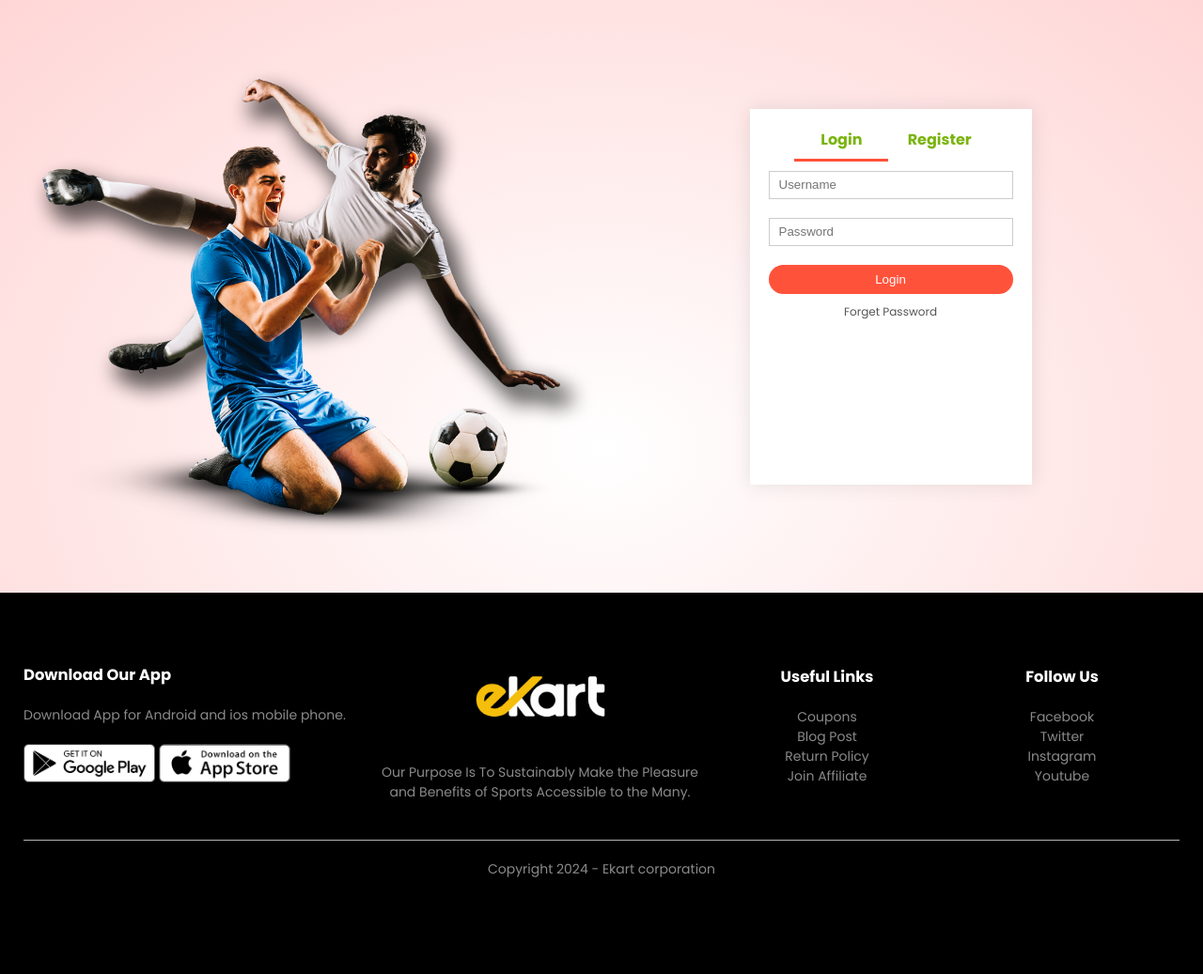
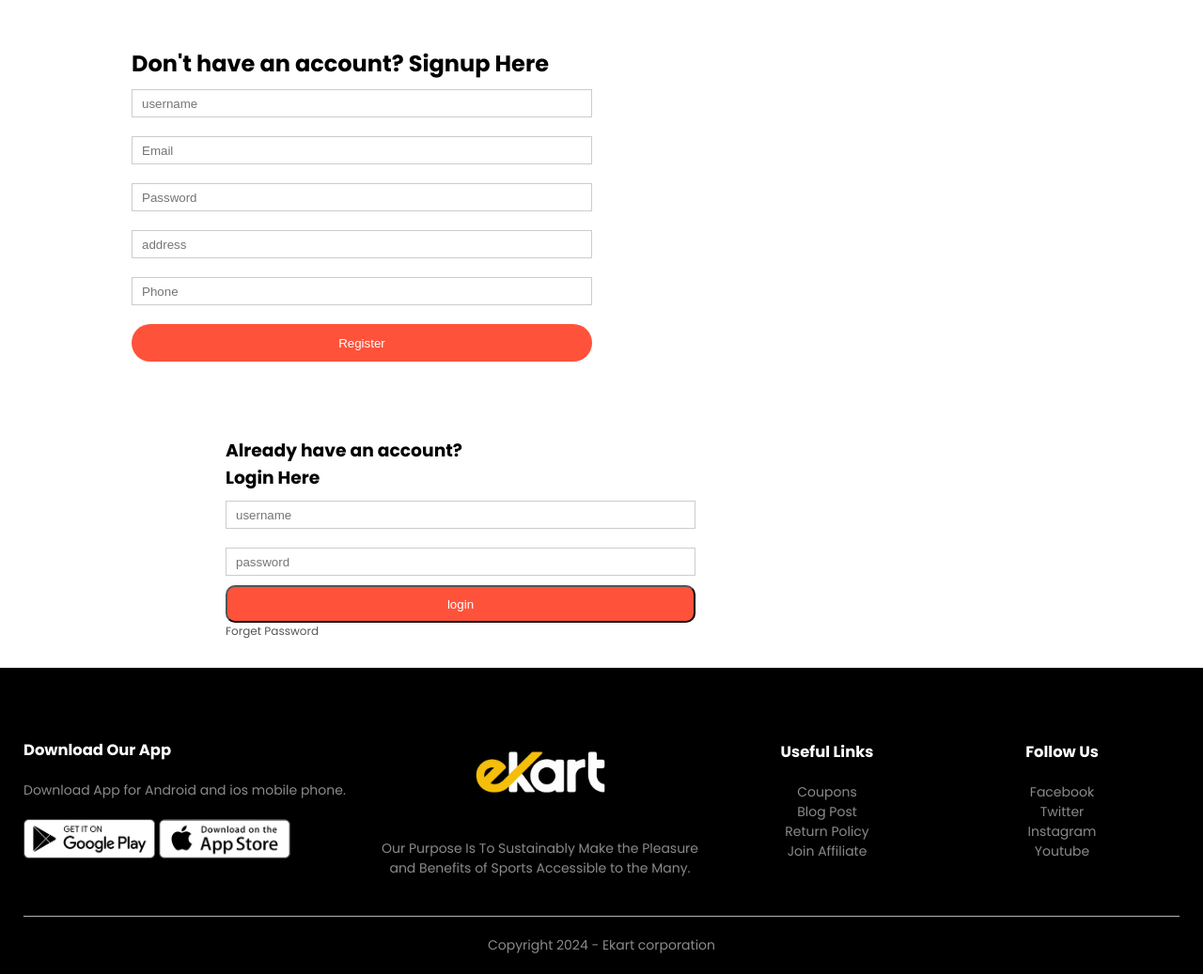
Before and after one commit to RedFoxHarbinger/EKART, a Django app: page /customer_login/ in a window 1280 px wide. Shown: the part 110-1147 px from the top of the page at 94% size. Before the commit the page ends 1044 px from the top, so only its background shows below. Run offline with Django 5.2, Linux system fonts and the light colour scheme.

Commit message:
user account feature completed

```diff
--- a/customers/views.py
+++ b/customers/views.py
@@ -6,7 +6,7 @@
 # Create your views here.
 
 
-def customer_login(request):
+"""def customer_login(request):
     context={}
     if request.POST and 'register' in request.POST:
         context['register']=True
@@ -33,26 +33,57 @@
 
             username=request.POST.get('username')
             password=request.POST.get('password')
-            user = User.objects.get(username='rony')
-            print(user.is_active)  # Should be True
 
             user=authenticate(username='username',password='password')
 
             if user:
-               # login(request,user)
-
+                login(request,user)
+                return redirect('productslist')
                 print("User authenticated")
             else:
                print("Authentication failed")
 
-                #return redirect('productslist')
 
-           # else:
-
-               #messages.error(request,"invalid user")
+               messages.error(request,"invalid user")
 
 
-    return render(request,'customer_account.html',context)
+    return render(request,'customer_account.html',context)"""
+
+
+def customer_login (request):
+   user=None
+   error_message=None
+   bug_message=None
+   if request.POST and 'register' in request.POST:
+      username=request.POST['username']
+      password=request.POST['password']
+      email=request.POST.get('email')
+      address=request.POST.get('address')
+      phone=request.POST.get('phone')
+      print(username,password)
+      try:
+         user=User.objects.create_user(username=username,password=password,email=email)
+         customer.objects.create(user=user,address=address,phone=phone)
+      except Exception as e:
+         error_message=str(e)
+   if request.POST and 'login' in request.POST:
+      username=request.POST.get('username')
+      password=request.POST['password']
+      user=authenticate(username=username,password=password)
+
+      if user:
+         print(username,password)
+         login(request,user)
+         return redirect('productslist')
+
+      else:
+         bug_message='invalid credentials'
+
+   return render(request,'customer_account.html',{'user':user,'error_message':error_message,'bug_message':bug_message})
+
+
+
+
 
 def signout(request):
     logout(request)
--- a/products/views.py
+++ b/products/views.py
@@ -1,7 +1,7 @@
 from django.shortcuts import render
 from . models import products
 from django.core.paginator import Paginator
-
+from django.contrib.auth.decorators import login_required
 # Create your views here.
 
 def productses(request):
@@ -9,6 +9,7 @@
     latest_products= products.objects.order_by('-priority')[:4]
     corner={'featured_products':featured_products,'latest_products':latest_products}
     return render(request,'index.html',corner)
+@login_required(login_url='customer_login')
 def product_list(request):
     page=1
     if request.GET:
--- a/templates/customer.html
+++ b/templates/customer.html
@@ -34,6 +34,56 @@
             <img src="{% static  'images/menu.png'  %}" class="menu-icon" onclick="menutoggle()">
         </div>
     </div>
+
+
+        <div class="row">
+
+          <form id="RegForm" method="post" enctype="multipart/form-data" style="width: 500px; padding-left: 10px; padding-top: 50px; padding-bottom: 50px;" >
+            {% csrf_token %}
+            <header><h2>Don't have an account? Signup Here</h2></header>
+                <input type="username"  maxlength="16" minlength="3" required name="username" placeholder="username">
+                <input type="email" maxlength="26" minlength="3" required  name="email" placeholder="Email">
+                <input type="password" maxlength="16" minlength="3" required  name="password" placeholder="Password">
+                <input type="text" maxlength="26" minlength="3" required  name="address" placeholder="address">
+                <input type="text" maxlength="16" minlength="3" required  name="Phone" placeholder="Phone">
+                <button type="submit" class="btn" name="register" style="height: 40px;">Register</button>
+            </form>
+            {% if user %}
+      new user with username {{user.username}} created successfully
+    {% endif %}
+   </p>
+
+   <p style="background-color: chocolate;">
+    {% if error_message %}
+     {{error_message}}
+    {% endif %}
+   </p>
+
+</div>
+
+
+
+      <div class="login form">
+
+        <form method="POST" enctype="multipart/form-data" style="width: 500px; padding-left: 240px; padding-top: 20px; padding-bottom: 30px; ;" >
+          {% csrf_token %}
+          <header><h3>Already have an account? Login Here</h3></header>
+    <label> <input name="username" type="text" required placeholder="username" style="width: 500px;">
+      <label> <input name="password" type="password" required placeholder="password" style="width: 500px;">
+
+      <button type="submit" name="login" style="background-color: #ff523b; color: white; width: 500px; height: 40px; border-radius: 10px;" >login</button>
+     </form>
+          <a href="">Forget Password</a>
+          <p style="background-color: chocolate;">
+              {% if bug_message %}
+               {{bug_message}}
+              {% endif %}
+             </p>
+            </div>
+
+
+
+{% comment "" %}
 
     <!-- Account Page -->
     <div class="account-page">
@@ -82,9 +132,10 @@
         </div>
     </div>
 
+    {% endcomment %}
 
     <!-- Footer -->
-    <div class="footer">
+    <div class="footer" >
         <div class="container">
             <div class="row">
                 <div class="footer-col-1">
@@ -124,7 +175,7 @@
             <p class="copyright">Copyright 2024 - Ekart corporation</p>
         </div>
     </div>
-
+    {% comment %}
     <!-- javascript -->
 
     <script>
@@ -168,7 +219,7 @@
       login()
     </script>
     {% endif %}
-
+    {% endcomment %}
 
 
 </body></html>
```
Also changed, not shown: db.sqlite3.
